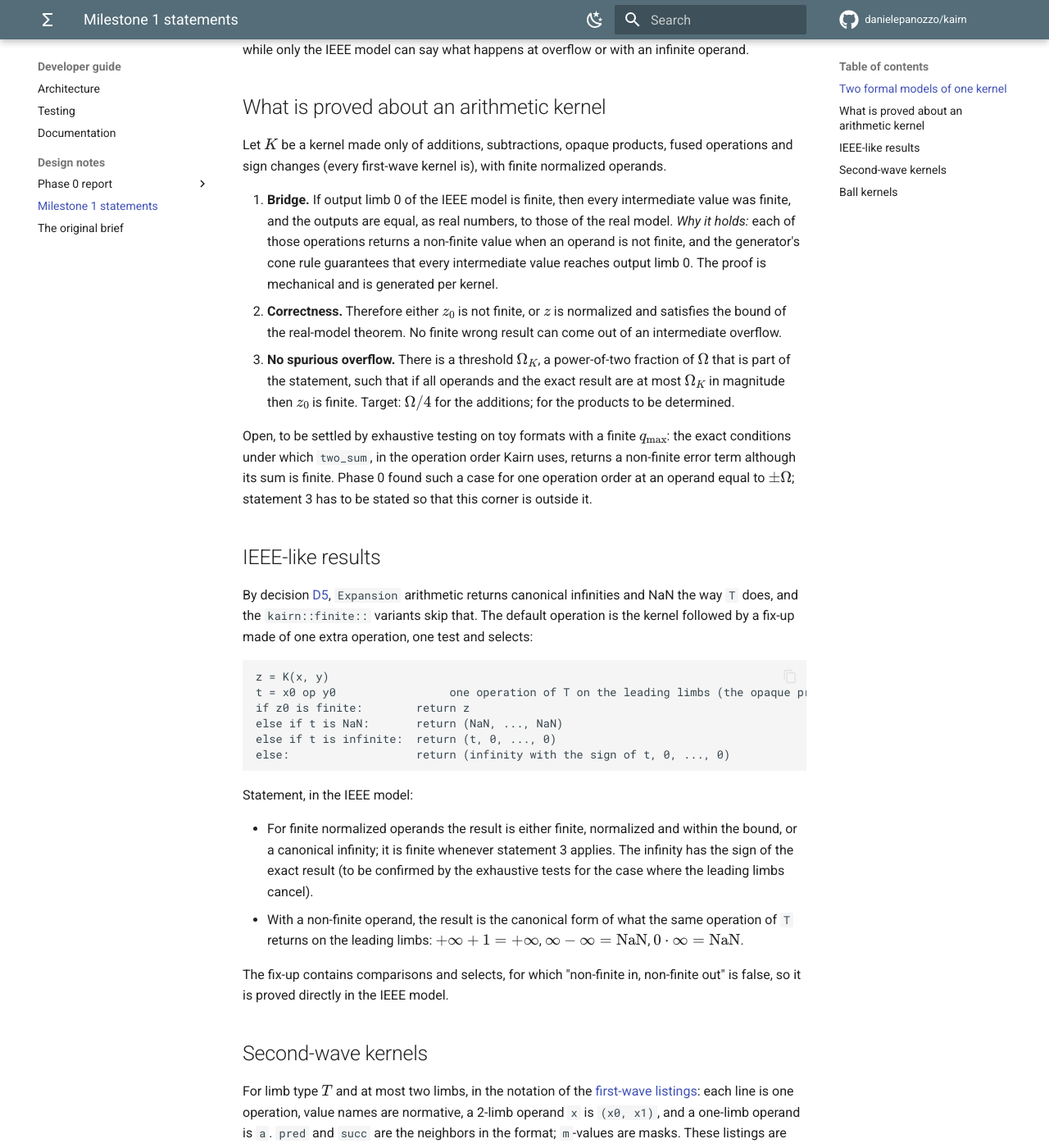
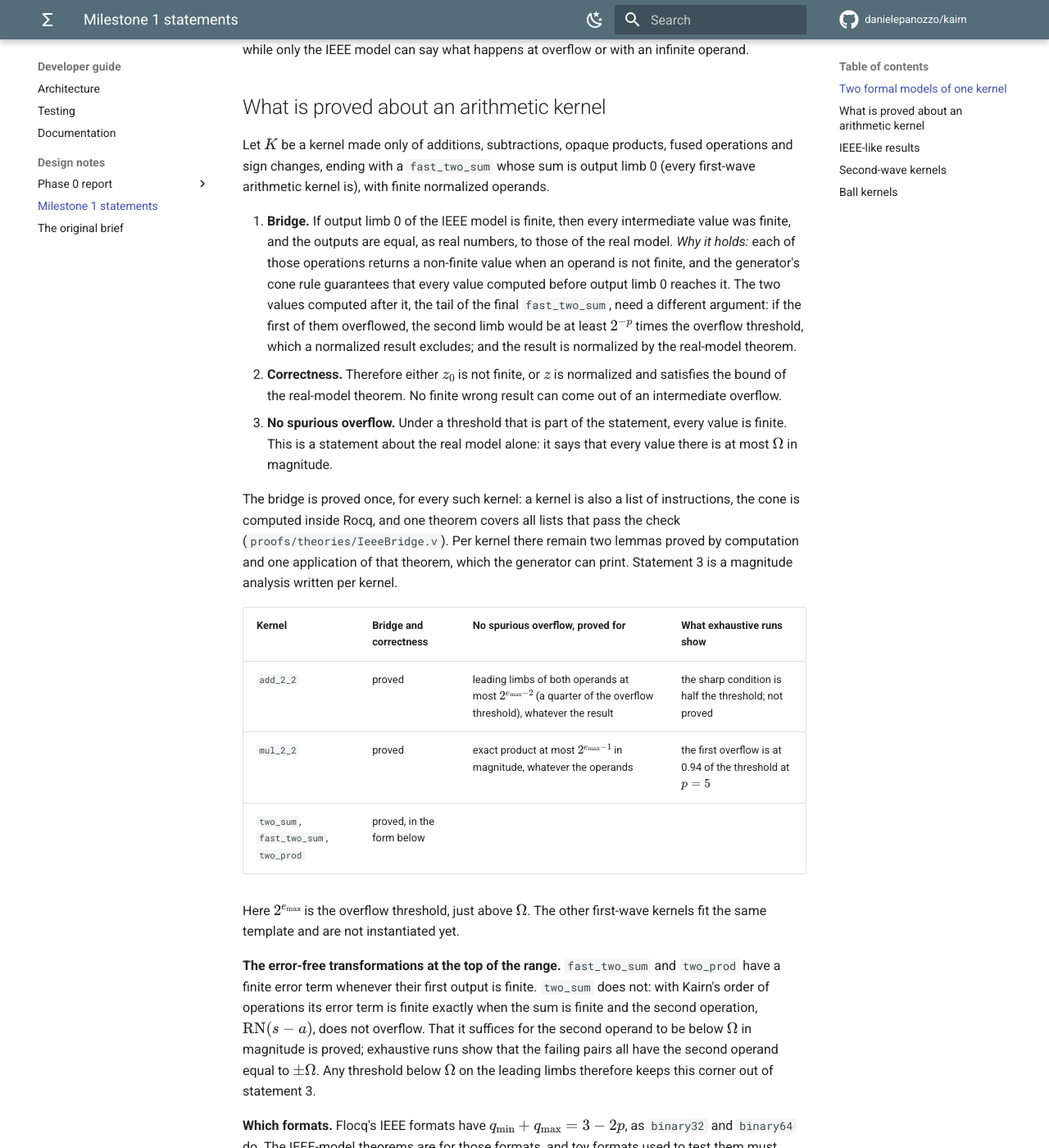
Before and after one commit to danielepanozzo/kairn, an MkDocs documentation site: the page built from docs/developer/design/milestone1.md, in a window 1280 px wide and 1400 px high, scrolled down 727 px. Shown: the whole window at 82% size. Built offline with MkDocs 1.6.1 and Material for MkDocs 9.7.7, drawn with Linux system fonts in a browser that asks for light colours; comment, search, counter and statistics services are not loaded; some of the changed text lies outside the part shown.

Commit message:
Proofs, second round: the overflow layer, fast addition, Dekker product, radii
Checked by Rocq 9.0.1 with Flocq 4.2.2 from a clean copy: 31 theorems, each
depending on the four allowed axioms only; the negative control is rejected.

- Overflow (IeeeDraft, Program, IeeeBridge, IeeeEFT, IeeeAdd22, IeeeMul22):
  a model of the kernels over Flocq's IEEE values, and a bridge proved once
  for every kernel that passes the cone check and ends with a fast_two_sum:
  if output limb 0 is finite, all values are finite and equal those of the
  real model. Instantiated for add_2_2 and mul_2_2: either z0 is not finite,
  or the result is normalized and within the proved bound. No spurious
  overflow: add_2_2 when both leading limbs are at most 2^(emax-2), mul_2_2
  when the exact product is at most 2^(emax-1). two_sum's error term is
  finite when the second operand is below the largest finite number.
- add_fast_2_2: normalized, error at most 3u^2 (|x| + |y|), from precision 2.
- split and two_prod_dekker: the product misses by at most (13/8) eta, and
  by nothing above the threshold, from precision 4.
- radd, rmul: at least the exact value, and at most 3/2 ulp above it.

The new statements are hand-written drafts audited by audit/HandAudit.v;
they move to generated statements when the kernel descriptions are updated.
wip/IeeeSharper.v states, without proof, the sharper overflow conditions
that exhaustive runs support (half the threshold for add_2_2).

docs: the Milestone 1 statements page records what this round established
and where it corrects the design written before it.

Co-Authored-By: Claude Fable 5.2 <noreply@anthropic.com>
Claude-Session: https://claude.ai/code/session_01ULwCxzT6Dhw9xUiTw8mJz1

```diff
--- a/docs/developer/design/milestone1.md
+++ b/docs/developer/design/milestone1.md
@@ -26,25 +26,50 @@ numbers, while only the IEEE model can say what happens at overflow or with an i
 ## What is proved about an arithmetic kernel
 
 Let $K$ be a kernel made only of additions, subtractions, opaque products, fused operations and
-sign changes (every first-wave kernel is), with finite normalized operands.
+sign changes, ending with a `fast_two_sum` whose sum is output limb 0 (every first-wave
+arithmetic kernel is), with finite normalized operands.
 
 1. **Bridge.** If output limb 0 of the IEEE model is finite, then every intermediate value was
    finite, and the outputs are equal, as real numbers, to those of the real model.
    *Why it holds:* each of those operations returns a non-finite value when an operand is not
-   finite, and the generator's cone rule guarantees that every intermediate value reaches output
-   limb 0. The proof is mechanical and is generated per kernel.
+   finite, and the generator's cone rule guarantees that every value computed before output
+   limb 0 reaches it. The two values computed after it, the tail of the final `fast_two_sum`,
+   need a different argument: if the first of them overflowed, the second limb would be at least
+   $2^{-p}$ times the overflow threshold, which a normalized result excludes; and the result is
+   normalized by the real-model theorem.
 2. **Correctness.** Therefore either $z_0$ is not finite, or $z$ is normalized and satisfies the
    bound of the real-model theorem. No finite wrong result can come out of an intermediate
    overflow.
-3. **No spurious overflow.** There is a threshold $\Omega_K$, a power-of-two fraction of $\Omega$
-   that is part of the statement, such that if all operands and the exact result are at most
-   $\Omega_K$ in magnitude then $z_0$ is finite. Target: $\Omega/4$ for the additions; for the
-   products to be determined.
+3. **No spurious overflow.** Under a threshold that is part of the statement, every value is
+   finite. This is a statement about the real model alone: it says that every value there is at
+   most $\Omega$ in magnitude.
 
-Open, to be settled by exhaustive testing on toy formats with a finite $q_{\max}$: the exact
-conditions under which `two_sum`, in the operation order Kairn uses, returns a non-finite error
-term although its sum is finite. Phase 0 found such a case for one operation order at an operand
-equal to $\pm\Omega$; statement 3 has to be stated so that this corner is outside it.
+The bridge is proved once, for every such kernel: a kernel is also a list of instructions, the
+cone is computed inside Rocq, and one theorem covers all lists that pass the check
+(`proofs/theories/IeeeBridge.v`). Per kernel there remain two lemmas proved by computation and one
+application of that theorem, which the generator can print. Statement 3 is a magnitude analysis
+written per kernel.
+
+| Kernel | Bridge and correctness | No spurious overflow, proved for | What exhaustive runs show |
+|---|---|---|---|
+| `add_2_2` | proved | leading limbs of both operands at most $2^{e_{\max}-2}$ (a quarter of the overflow threshold), whatever the result | the sharp condition is half the threshold; not proved |
+| `mul_2_2` | proved | exact product at most $2^{e_{\max}-1}$ in magnitude, whatever the operands | the first overflow is at 0.94 of the threshold at $p = 5$ |
+| `two_sum`, `fast_two_sum`, `two_prod` | proved, in the form below | | |
+
+Here $2^{e_{\max}}$ is the overflow threshold, just above $\Omega$. The other first-wave kernels
+fit the same template and are not instantiated yet.
+
+**The error-free transformations at the top of the range.** `fast_two_sum` and `two_prod` have a
+finite error term whenever their first output is finite. `two_sum` does not: with Kairn's order of
+operations its error term is finite exactly when the sum is finite and the second operation,
+$\mathrm{RN}(s - a)$, does not overflow. That it suffices for the second operand to be below
+$\Omega$ in magnitude is proved; exhaustive runs show that the failing pairs all have the second
+operand equal to $\pm\Omega$. Any threshold below $\Omega$ on the leading limbs therefore keeps
+this corner out of statement 3.
+
+**Which formats.** Flocq's IEEE formats have $q_{\min} + q_{\max} = 3 - 2p$, as `binary32` and
+`binary64` do. The IEEE-model theorems are for those formats, and toy formats used to test them
+must have that shape.
 
 ## IEEE-like results
 
@@ -66,8 +91,8 @@ Statement, in the IEEE model:
 
 - For finite normalized operands the result is either finite, normalized and within the bound, or
   a canonical infinity; it is finite whenever statement 3 applies. The infinity has the sign of
-  the exact result (to be confirmed by the exhaustive tests for the case where the leading limbs
-  cancel).
+  the exact result: in exhaustive runs at $p = 3$ and $4$, whenever $z_0$ was not finite, $t$ was
+  neither NaN nor zero and had that sign. Not proved yet.
 - With a non-finite operand, the result is the canonical form of what the same operation of `T`
   returns on the leading limbs: $+\infty + 1 = +\infty$, $\infty - \infty = \mathrm{NaN}$,
   $0 \cdot \infty = \mathrm{NaN}$.
```
Also changed, not shown: 15 other files.
